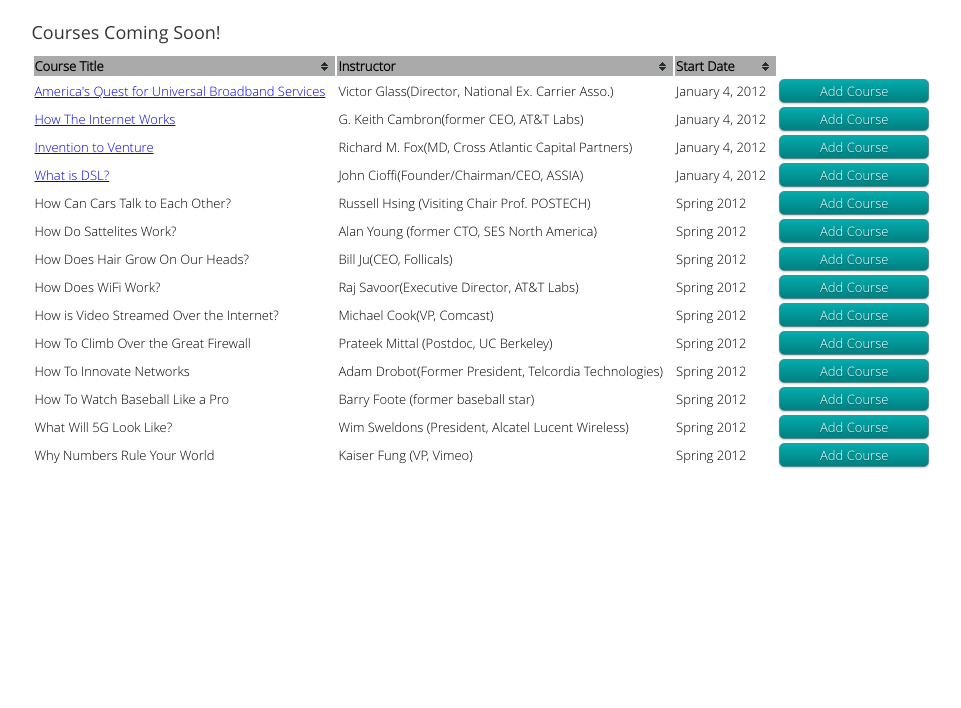
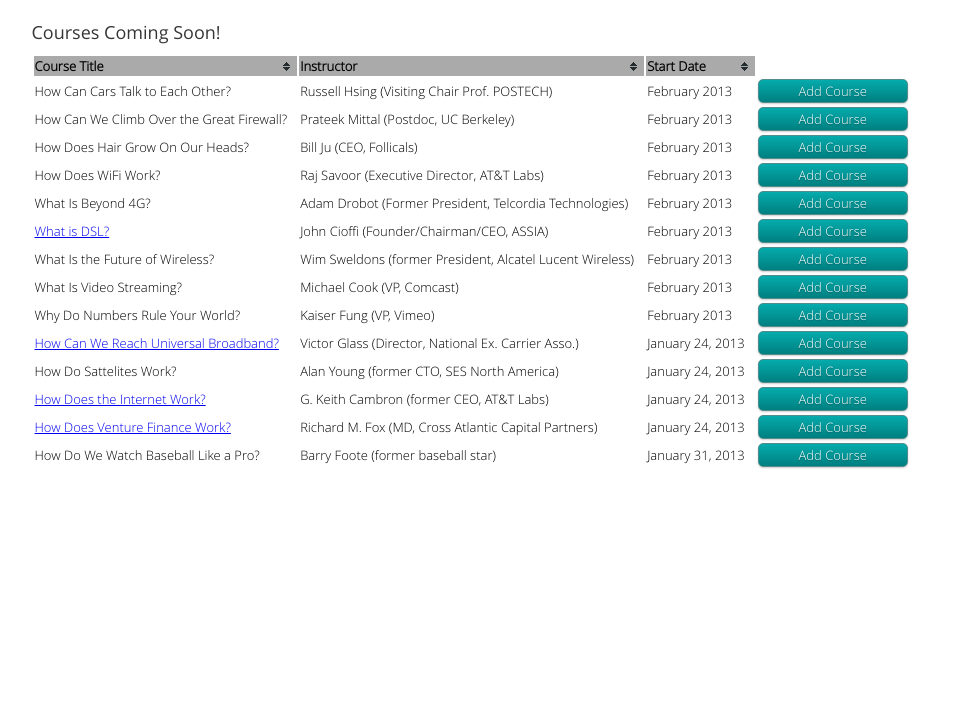
Before and after one commit to mollycode/tnd, a Django app: page /courselist/ in a window 1280 px wide. Shown: the part 52-760 px from the top of the page, without its empty margins (141-1102 px from the left). Run offline with Django 3.2, Linux system fonts and the light colour scheme; parts of the project's set-up code (start-up, migrations or seed data) failed here and were passed over; some libraries are stand-ins or nearby versions.

Commit message:
Update course list page, update image blocks

```diff
--- a/courses/templates/cambroncourseinfo.html
+++ b/courses/templates/cambroncourseinfo.html
@@ -13,7 +13,7 @@
             <div id="courseinfomain">
 
                 <div id="courseinfodescription">
-                	<h1>G. Keith Cambron: How The Internet Works</h1>
+                	<h1>G. Keith Cambron: How Does the Internet Work?</h1>
                     <div class="left">
                     	<p>In the space of 30 years the Internet went from a novelty used by engineers to become a part of our lives as essential as transportation. A third of the world's people use it and it has spread to virtually every country on earth. This three hour course explores the networks and technologies that work in concert to provide the wide range of services offered on the Internet. The course is organized into four fifteen minute videos per hour. Each video is accompanied by a self-exam of ten multiple choice questions.  There are no prerequisites, but students should have experience using the Internet and an interest in learning more about the technologies that enable it. Students who pass the course will gain a better understanding of how the networks are interconnected, how the Internet is organized and how it operates.</p>
                     </div>
--- a/courses/templates/foxcourseinfo.html
+++ b/courses/templates/foxcourseinfo.html
@@ -13,7 +13,7 @@
             <div id="courseinfomain">
 
                 <div id="courseinfodescription">
-                	<h1>Richard M. Fox: Invention to Venture</h1>
+                	<h1>Richard M. Fox: How Does Venture Finance Work?</h1>
                     <div class="left">
                     	<p>Taught by a venture capitalist, this seminar will provide a practical approach to the fundamentals of venture capital investing and the structure of the venture capital industry.  Specific topics include investment selection, due diligence, valuation, negotiation, portfolio company management, exits, limited partners, and firm management. Case studies will be used to assist students understanding for the practical aspects of the business as well as the current state of the venture capital industry.</p>
                     </div>
--- a/courses/templates/glasscourseinfo.html
+++ b/courses/templates/glasscourseinfo.html
@@ -13,7 +13,7 @@
             <div id="courseinfomain">
 
                 <div id="courseinfodescription">
-                	<h1>Victor Glass: America's Quest for Universal Broadband Services</h1>
+                	<h1>Victor Glass: How Can We Reach Universal Broadband?</h1>
                     <div class="left">
                     	<p>The U.S. government has committed itself to universal broadband service availability and high customer adoption rates. This short course will focus on three basic questions whose answers are critical to developing effective government policy:</p>
                         <ul>
--- a/main/templates/courselist.html
+++ b/main/templates/courselist.html
@@ -23,87 +23,87 @@
         </thead>
         <tbody>
         	<tr>
-            	<td><a href="/course/cambroncourseinfo/">How The Internet Works</a></td>
-                <td>G. Keith Cambron(former CEO, AT&T Labs)</td>
-                <td>January 4, 2012</td>
+            	<td><a href="/course/cambroncourseinfo/">How Does the Internet Work?</a></td>
+                <td>G. Keith Cambron (former CEO, AT&T Labs)</td>
+                <td>January 24, 2013</td>
                 <td><a class="addbutton blue" href="#">Add Course</a></td>
             </tr>
             <tr>
             	<td><a href="/course/ciofficourseinfo/">What is DSL?</a></td>
-                <td>John Cioffi(Founder/Chairman/CEO, ASSIA)</td>
-                <td>January 4, 2012</td>
+                <td>John Cioffi (Founder/Chairman/CEO, ASSIA)</td>
+                <td>February 2013</td>
                 <td><a class="addbutton blue" href="#">Add Course</a></td>
             </tr>
             <tr>
-            	<td><a href="/course/foxcourseinfo/">Invention to Venture</a></td>
-                <td>Richard M. Fox(MD, Cross Atlantic Capital Partners)</td>
-                <td>January 4, 2012</td>
+            	<td><a href="/course/foxcourseinfo/">How Does Venture Finance Work?</a></td>
+                <td>Richard M. Fox (MD, Cross Atlantic Capital Partners)</td>
+                <td>January 24, 2013</td>
                 <td><a class="addbutton blue" href="#">Add Course</a></td>
             </tr>
             <tr>
-            	<td><a href="/course/glasscourseinfo">America's Quest for Universal Broadband Services</a></td>
-                <td>Victor Glass(Director, National Ex. Carrier Asso.)</td>
-                <td>January 4, 2012</td>
+            	<td><a href="/course/glasscourseinfo">How Can We Reach Universal Broadband?</a></td>
+                <td>Victor Glass (Director, National Ex. Carrier Asso.)</td>
+                <td>January 24, 2013</td>
                 <td><a class="addbutton blue" href="#">Add Course</a></td>
             </tr>
             <tr>
-            	<td>How is Video Streamed Over the Internet?</td>
-                <td>Michael Cook(VP, Comcast)</td>
-                <td>Spring 2012</td>
+            	<td>What Is Video Streaming?</td>
+                <td>Michael Cook (VP, Comcast)</td>
+                <td>February 2013</td>
                 <td><a class="addbutton blue" href="#">Add Course</a></td>
             </tr>
             <tr>
-            	<td>How To Innovate Networks</td>
-                <td>Adam Drobot(Former President, Telcordia Technologies)</td>
-                <td>Spring 2012</td>
+            	<td>What Is Beyond 4G?</td>
+                <td>Adam Drobot (Former President, Telcordia Technologies)</td>
+                <td>February 2013</td>
                 <td><a class="addbutton blue" href="#">Add Course</a></td>
             </tr>
             <tr>
-            	<td>Why Numbers Rule Your World</td>
+            	<td>Why Do Numbers Rule Your World?</td>
                 <td>Kaiser Fung (VP, Vimeo)</td>
-                <td>Spring 2012</td>
+                <td>February 2013</td>
                 <td><a class="addbutton blue" href="#">Add Course</a></td>
             </tr>
             <tr>
             	<td>How Can Cars Talk to Each Other?</td>
                 <td>Russell Hsing (Visiting Chair Prof. POSTECH)</td>
-                <td>Spring 2012</td>
+                <td>February 2013</td>
                 <td><a class="addbutton blue" href="#">Add Course</a></td>
             </tr>
             <tr>
             	<td>How Does Hair Grow On Our Heads?</td>
-                <td>Bill Ju(CEO, Follicals)</td>
-                <td>Spring 2012</td>
+                <td>Bill Ju (CEO, Follicals)</td>
+                <td>February 2013</td>
                 <td><a class="addbutton blue" href="#">Add Course</a></td>
             </tr>
             <tr>
-            	<td>How To Climb Over the Great Firewall</td>
+            	<td>How Can We Climb Over the Great Firewall?</td>
                 <td>Prateek Mittal (Postdoc, UC Berkeley)</td>
-                <td>Spring 2012</td>
+                <td>February 2013</td>
                 <td><a class="addbutton blue" href="#">Add Course</a></td>
             </tr>
             <tr>
             	<td>How Do Sattelites Work?</td>
                 <td>Alan Young (former CTO, SES North America)</td>
-                <td>Spring 2012</td>
+                <td>January 24, 2013</td>
                 <td><a class="addbutton blue" href="#">Add Course</a></td>
             </tr>
             <tr>
-            	<td>How To Watch Baseball Like a Pro</td>
+            	<td>How Do We Watch Baseball Like a Pro?</td>
                 <td>Barry Foote (former baseball star)</td>
-                <td>Spring 2012</td>
+                <td>January 31, 2013</td>
                 <td><a class="addbutton blue" href="#">Add Course</a></td>
             </tr>
             <tr>
-            	<td>What Will 5G Look Like?</td>
-                <td>Wim Sweldons (President, Alcatel Lucent Wireless)</td>
-                <td>Spring 2012</td>
+            	<td>What Is the Future of Wireless?</td>
+                <td>Wim Sweldons (former President, Alcatel Lucent Wireless)</td>
+                <td>February 2013</td>
                 <td><a class="addbutton blue" href="#">Add Course</a></td>
             </tr>
             <tr>
             	<td>How Does WiFi Work?</td>
-                <td>Raj Savoor(Executive Director, AT&T Labs)</td>
-                <td>Spring 2012</td>
+                <td>Raj Savoor (Executive Director, AT&T Labs)</td>
+                <td>February 2013</td>
                 <td><a class="addbutton blue" href="#">Add Course</a></td>
             </tr>
         </tbody>
```
Also changed, not shown: static/images/blocks/cambron.png, static/images/blocks/cioffi.png, static/images/blocks/fox.png, static/images/blocks/glass.png.
